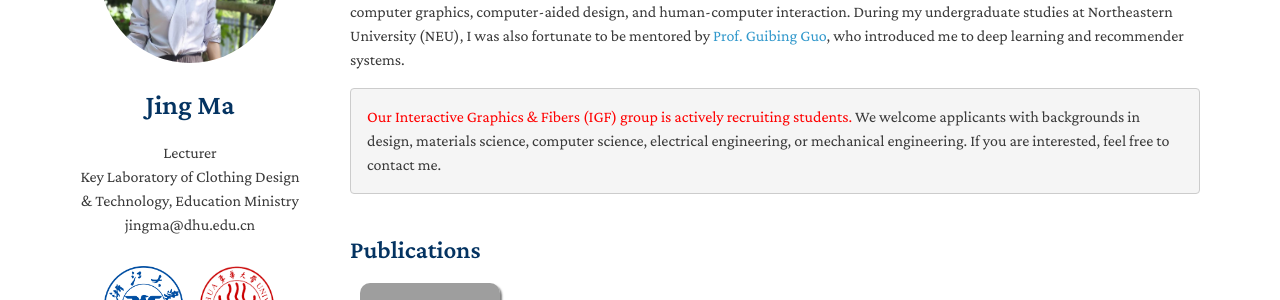
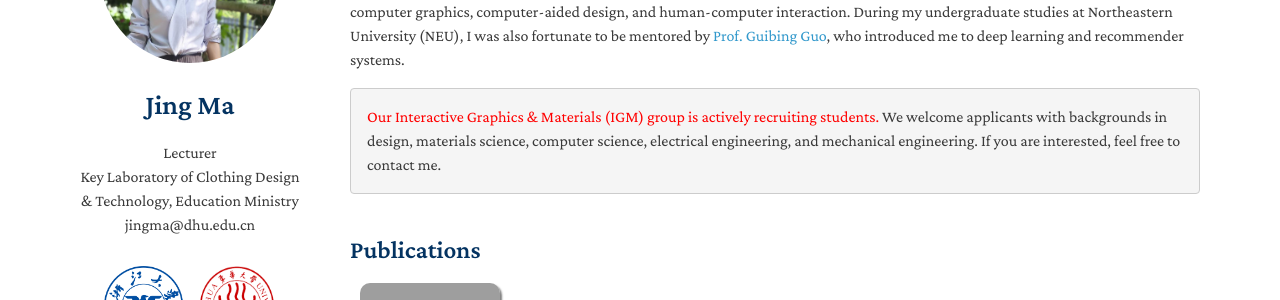
Before and after one commit to jingma-git/jingma-git.github.io, a Jekyll site: the page built from index.md, in a window 1280 px wide and 1207 px high. Shown: the part 201-501 px from the top of the window. Built offline with Jekyll 4.4.1, drawn with Linux system fonts in a browser that asks for light colours; nearby versions of some CDN libraries; a style sheet for code colours, icons or effects is not loaded; grey boxes are pictures that could not be loaded.

Commit message:
update homepage

```diff
--- a/_config.yml
+++ b/_config.yml
@@ -13,7 +13,7 @@
 sysu: ./assets/img/DHU.png
 # google_analytics: UA-111540567-4
 description: Code the beauty of nature.
-favicon: ./assets/img/igf_logo.png
+favicon: ./assets/img/igm_logo.png
 favicon_dark: ./assets/img/igf_logo.png
 canonical: https://minimal-light.yyliu.net/
 remote_theme: yaoyao-liu/minimal-light
--- a/_layouts/homepage.html
+++ b/_layouts/homepage.html
@@ -120,8 +120,8 @@
 
             <div style="background-color: #f5f5f5;border: 1px solid #ccc;padding: 1rem; margin-top: 1rem; border-radius: 4px; max-width: 99%;" >
                 <p>
-                <span style="color: red;">Our Interactive Graphics & Fibers (IGF) group is actively recruiting students.</span> We welcome applicants with backgrounds in design, materials science, computer science,
-                electrical engineering, or mechanical engineering. If you are interested, feel free to contact me.
+                <span style="color: red;">Our Interactive Graphics & Materials (IGM) group is actively recruiting students.</span> We welcome applicants with backgrounds in design, materials science, computer science,
+                electrical engineering, and mechanical engineering. If you are interested, feel free to contact me.
                 </p>
             </div>
         </section>
```
Also changed, not shown: assets/img/igm_logo.png (added).
